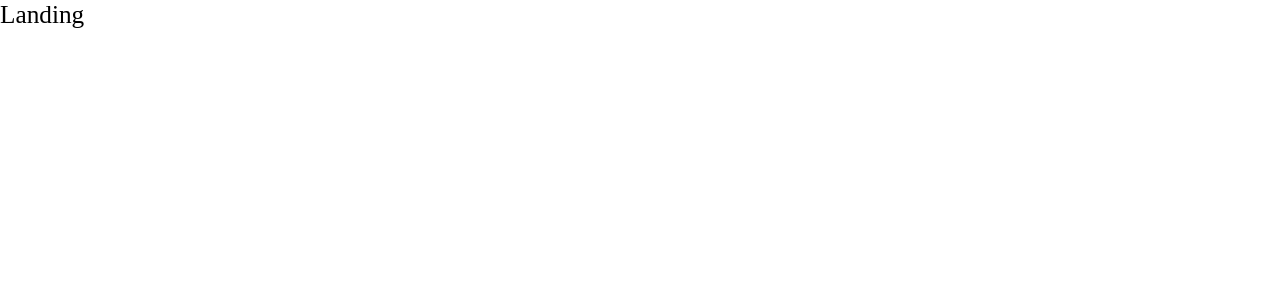
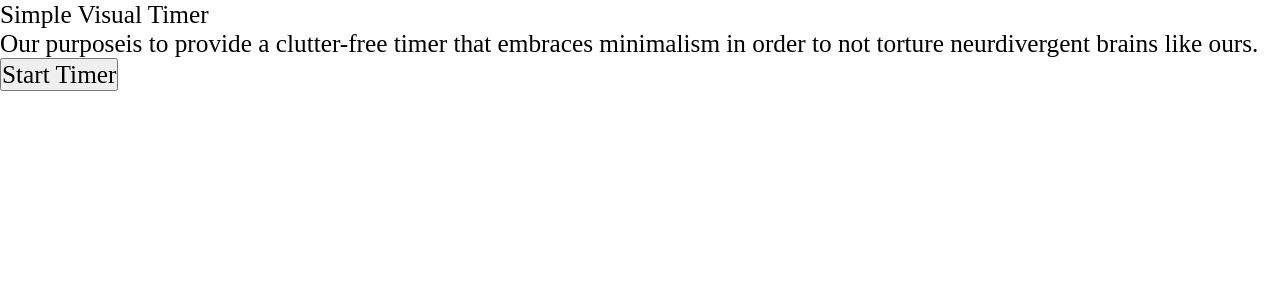
Before and after one commit to chao-mu/simple-visual-timer, a React (Vite) app: page / in a window 1280 px wide. Shown: the top 300 px of the page. Built offline with nearby package versions, Linux system fonts and the light colour scheme.

Commit message:
feat: populate basic landing page

```diff
--- a/src/routes/Landing.jsx
+++ b/src/routes/Landing.jsx
@@ -1,7 +1,17 @@
+// Ours - Styles
+import styles from "./Landing.module.css";
+
 export default function Landing() {
   return (
     <main>
-      <h1>Landing</h1>
+      <section className={styles.hero}>
+        <h1>Simple Visual Timer</h1>
+        <p>
+          Our purposeis to provide a clutter-free timer that embraces minimalism
+          in order to not torture neurdivergent brains like ours.
+        </p>
+        <button>Start Timer</button>
+      </section>
     </main>
   );
 }
--- /dev/null
+++ b/src/routes/Landing.module.css
@@ -0,0 +1,2 @@
+.hero {
+}
```
